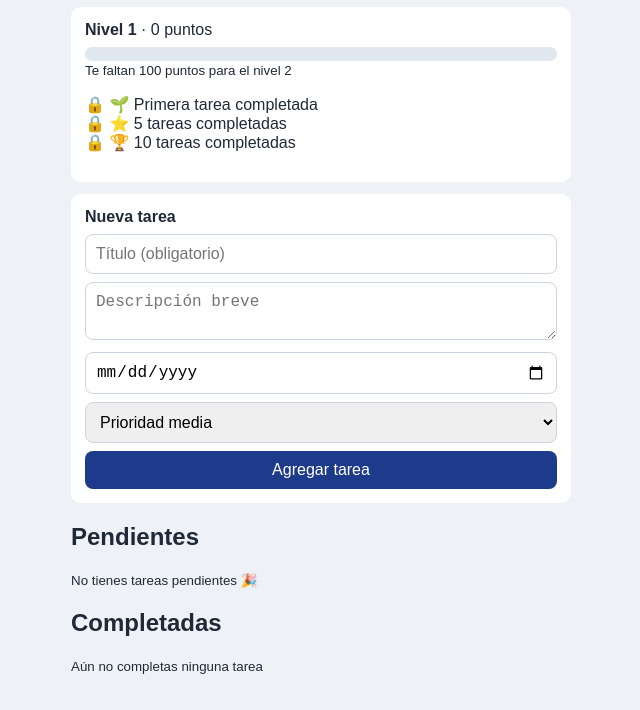
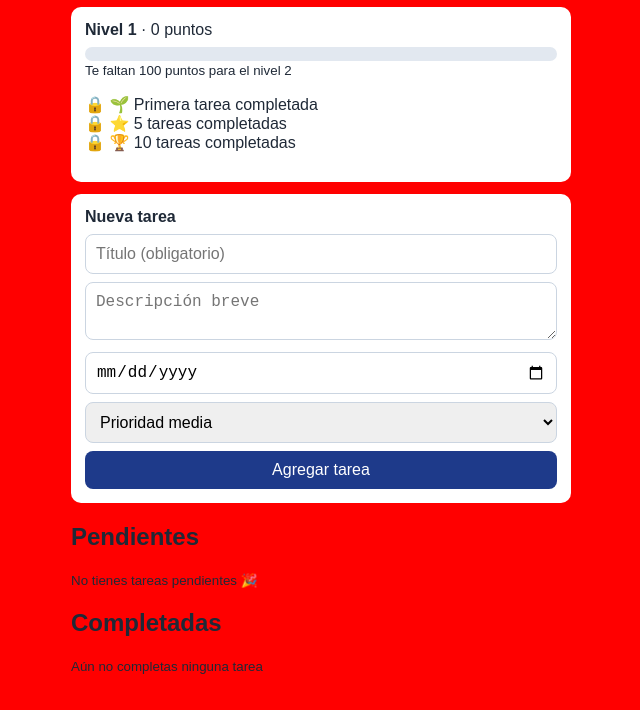
Before and after one commit to JORGEGABRIE004/APP-DE-GESTI-N-DE-TAREAS-, a plain HTML site: page index.html in a window 1280 px wide. Shown: the part 90-800 px from the top of the page, without its empty margins (319-959 px from the left). Drawn offline with Linux system fonts and the light colour scheme.

Commit message:
Change background color to red

```diff
--- a/index.html
+++ b/index.html
@@ -16,7 +16,7 @@
 <style>
 /* COLORES: cambia aquí y cambia toda la app */
 :root {
-  --fondo: #eef2f7;
+  --fondo: #ff0000;
   --tarjeta: #ffffff;
   --principal: #1e3a8a;   /* azul de botones y título */
   --texto: #1f2937;
```
